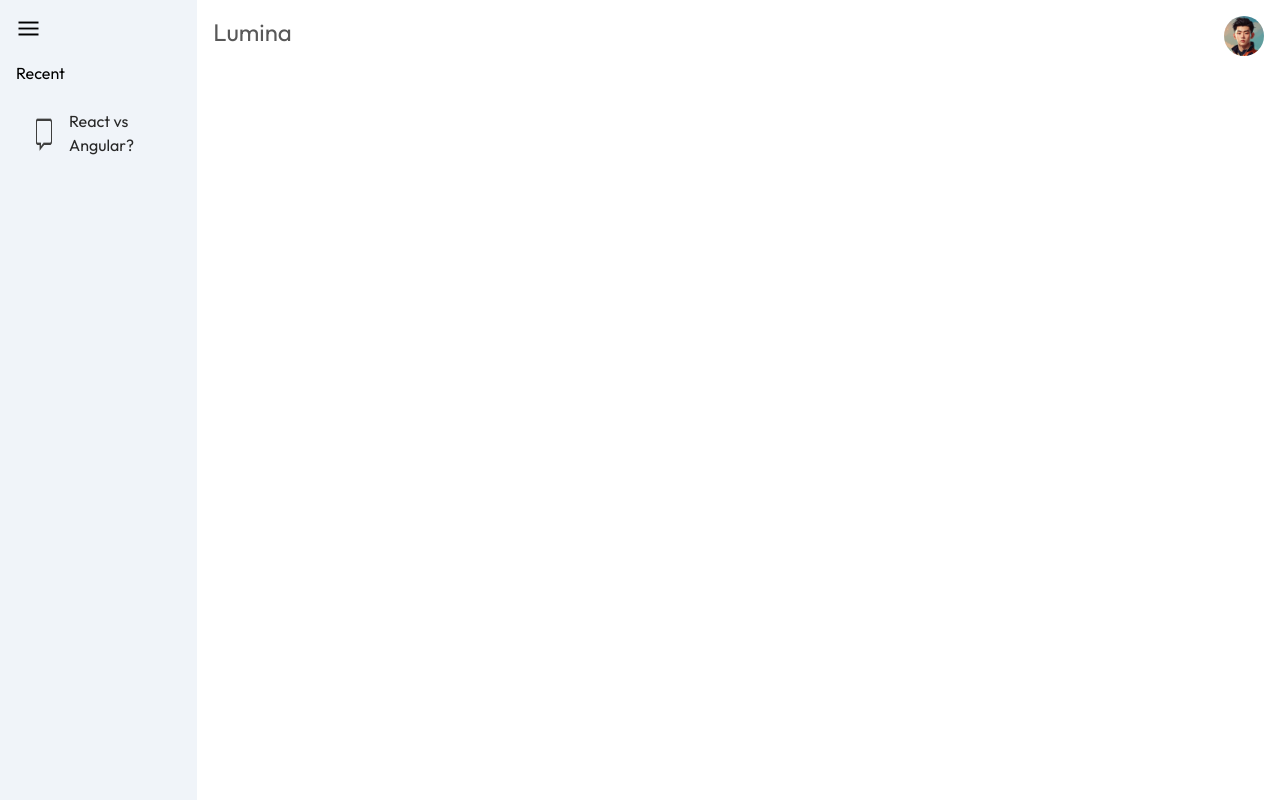
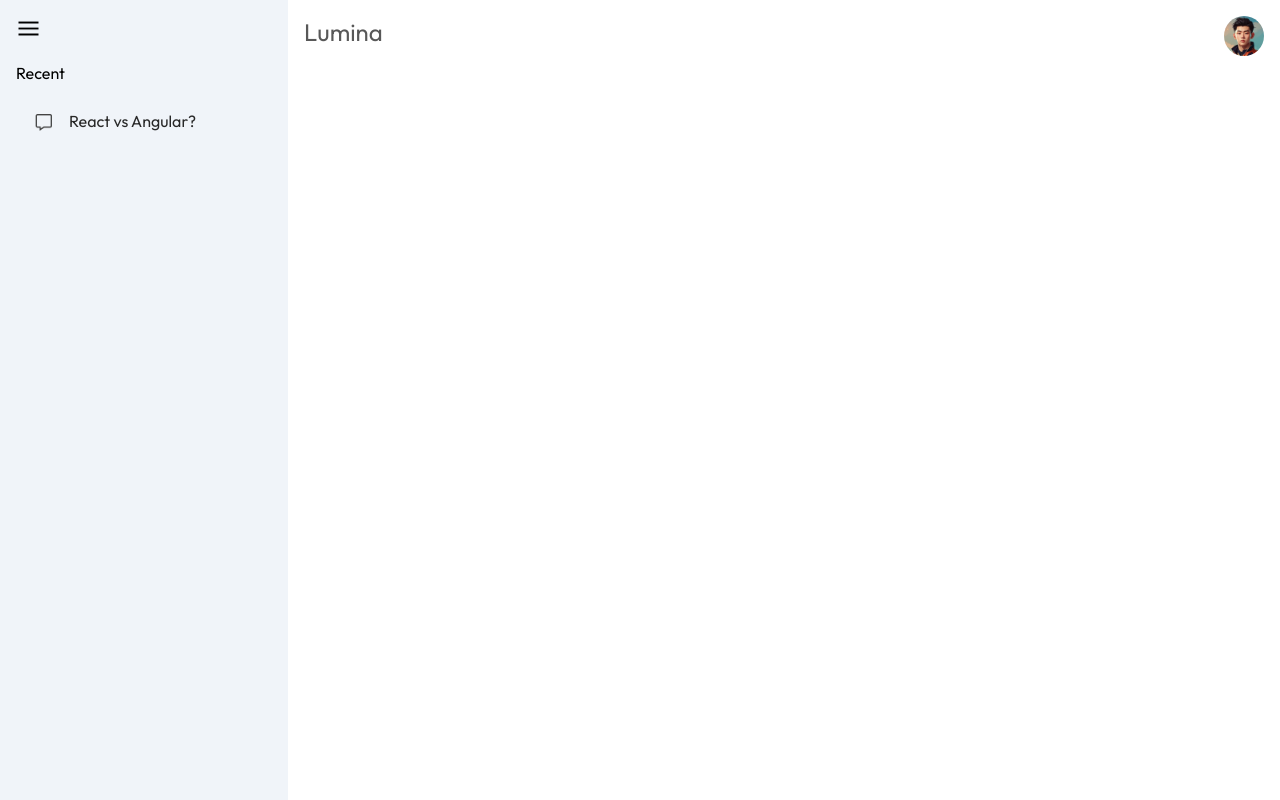
Before and after one commit to viveksingh-01/lumina, a React (Vite) app: page / in a window 1280 px wide. Built offline with nearby package versions, Linux system fonts and the light colour scheme.

Commit message:
Refactor Sidebar component for improved readability and layout consistency

```diff
--- a/src/components/Sidebar/Sidebar.jsx
+++ b/src/components/Sidebar/Sidebar.jsx
@@ -1,17 +1,20 @@
-import React from 'react';
-import "./Sidebar.css"
-import {assets} from "/src/assets/assets.js";
+import React from "react";
+import "./Sidebar.css";
+import { assets } from "/src/assets/assets.js";
 
 function Sidebar() {
   return (
     <aside className="p-4 min-h-screen inline-flex flex-col justify-between bg-[#f0f4f9]">
       <div className="top">
-          <img src={assets.menu_icon} className="cursor-pointer" alt="menu icon"/>
+        <img
+          src={assets.menu_icon}
+          className="cursor-pointer"
+          alt="menu icon"
+        />
         <div className="my-5 flex flex-col">
           <p className="mb-2">Recent</p>
-            <div
-                className="p-4 flex justify-start gap-3 rounded-full text-[#282828] hover:bg-[#e2e6eb] cursor-pointer">
-              <img src={assets.message_icon} alt="message icon"/>
+          <div className="min-w-3xs p-4 flex justify-start gap-3 rounded-full text-[#282828] hover:bg-[#e2e6eb] cursor-pointer">
+            <img src={assets.message_icon} alt="message icon" />
             <p>React vs Angular?</p>
           </div>
         </div>
```
Lines whose indentation alone changed are shown as unchanged.
